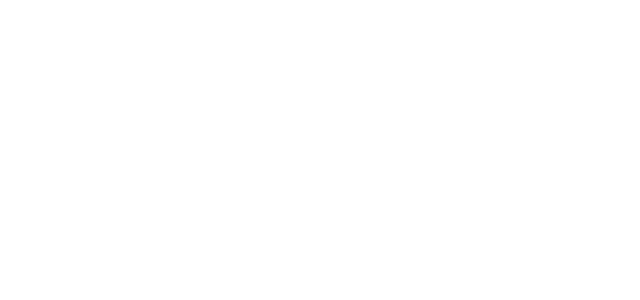
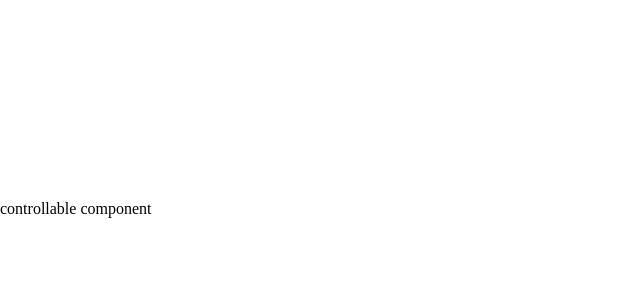
Before and after one commit to skyclouds2001/sky-components, a Vue app: page / in a window 1280 px wide. Shown: the top 300 px of the page, without its empty margins (0-640 px from the left). Built offline with nearby package versions, Linux system fonts and the light colour scheme.

Commit message:
feat: add controllable-component

```diff
--- a/playground/App.vue
+++ b/playground/App.vue
@@ -1,10 +1,13 @@
 <script setup lang="ts">
-import { WritingBoard } from '@'
+import { ControllableComponent, WritingBoard } from '@'
 </script>
 
 <template>
   <div style="margin: 25px 0">
     <writing-board />
+  </div>
+  <div style="margin: 25px 0">
+    <controllable-component />
   </div>
 </template>
 
--- /dev/null
+++ b/src/controllable-component.vue
@@ -0,0 +1,14 @@
+<script setup lang="ts">
+defineOptions({
+  name: 'ControllableComponent',
+  inheritAttrs: false,
+})
+
+defineExpose({})
+</script>
+
+<template>
+  <div>controllable component</div>
+</template>
+
+<style module lang="scss"></style>
--- a/src/index.ts
+++ b/src/index.ts
@@ -1,4 +1,6 @@
 export { default as AudioPlayer } from './audio-player.vue'
+
+export { default as ControllableComponent } from './controllable-component.vue'
 
 export { default as FsTreeSelect } from './fs-tree-select.vue'
 
```
